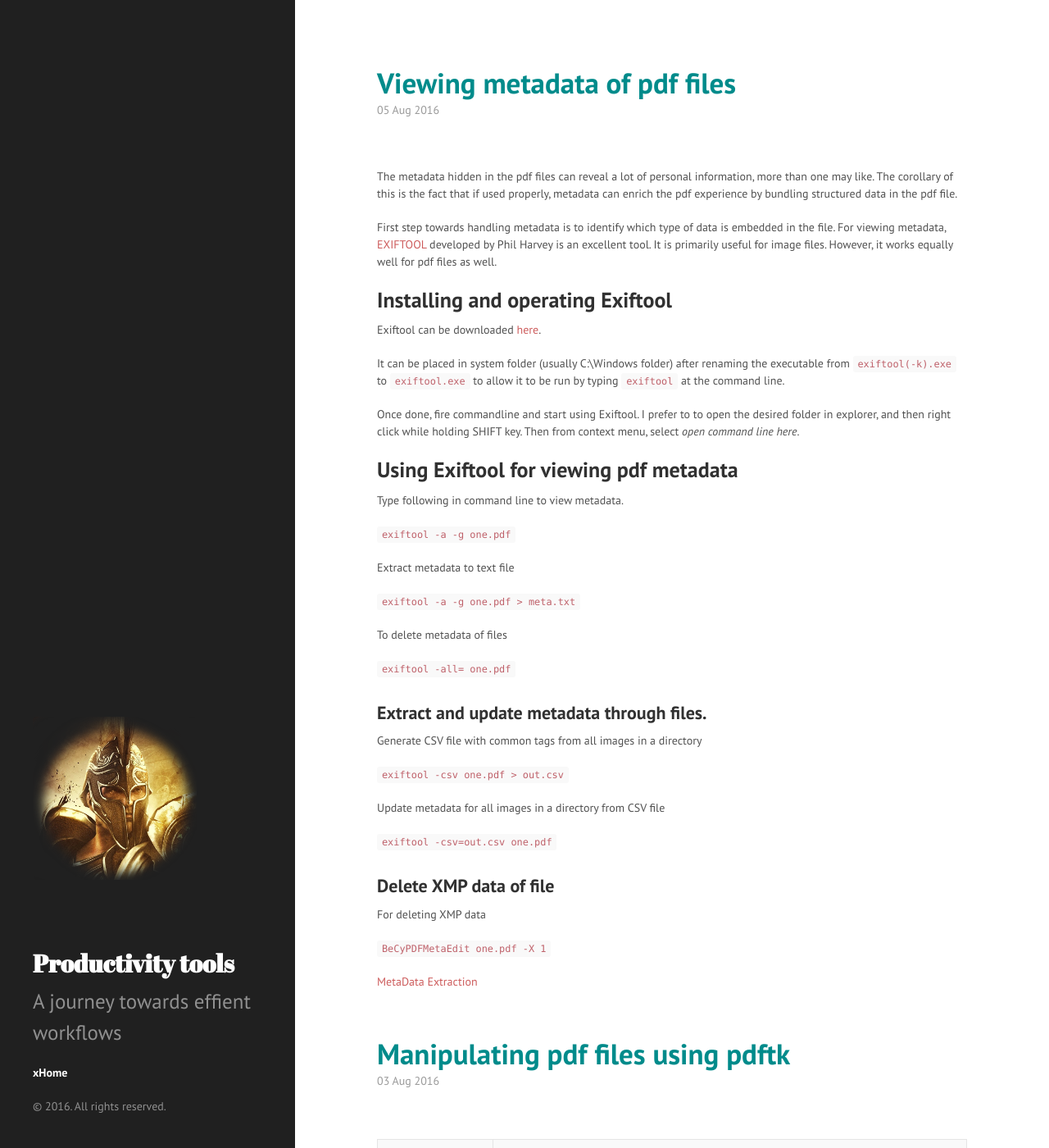
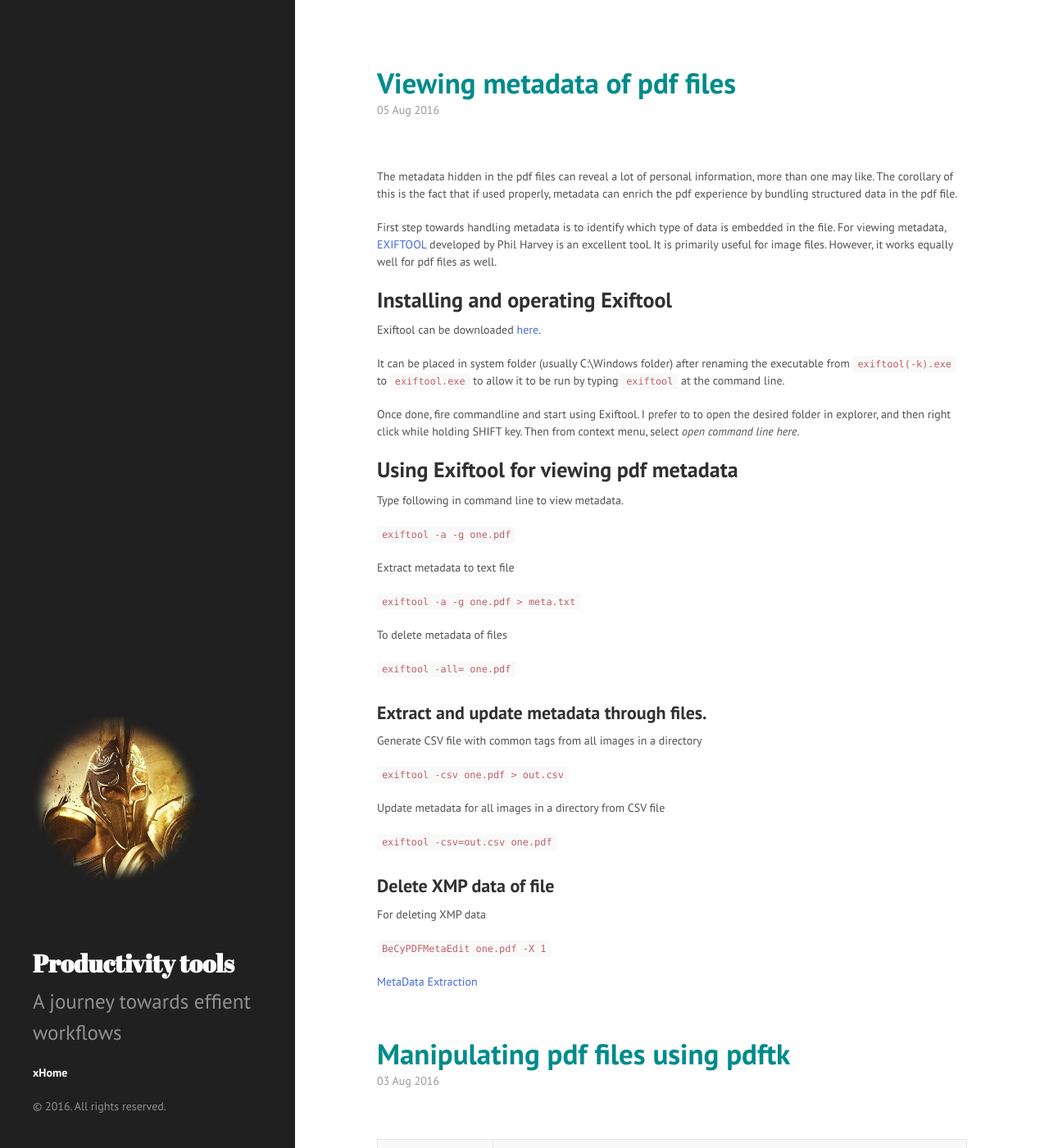
Before and after one commit to MaheshTK/MaheshTK.github.io, a Jekyll site: the page built from index.html, in a window 1280 px wide and 1400 px high. Shown: the whole window at 82% size. Built offline with Jekyll 4.4.1, drawn with Linux system fonts in a browser that asks for light colours; the list of posts is cut into pages by our own code; grey boxes are pictures that could not be loaded.

Commit message:
Update poole.css

```diff
--- a/public/css/poole.css
+++ b/public/css/poole.css
@@ -68,7 +68,7 @@ body {
 
 /* No `:visited` state is required by default (browsers will use `a`) */
 a {
-  color: #CD5C5C; /*#268bd2;*/
+  color: #4169E1; /*#268bd2;*/
   text-decoration: none;
 }
 /* `:focus` is linked to `:hover` for basic accessibility */
```
